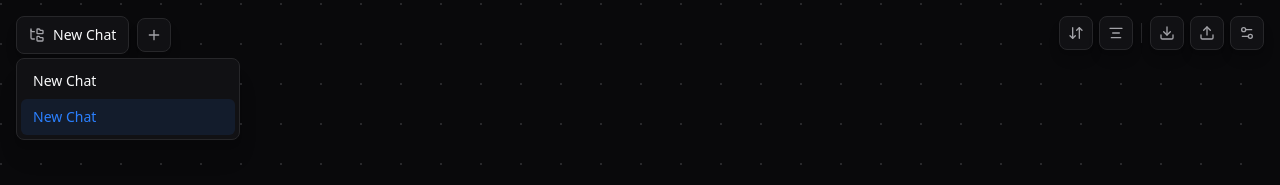
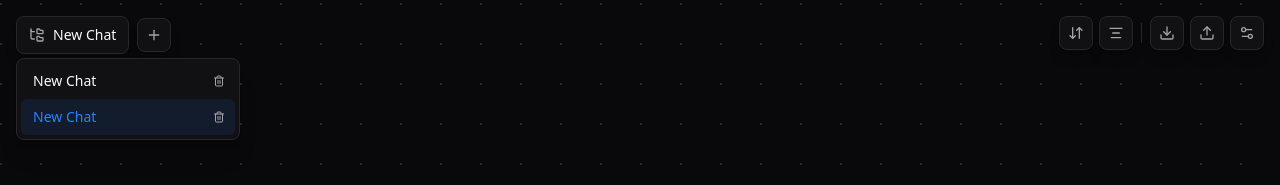
Before and after one commit to Fanaperana/chatgraph, a React (Vite) app: page / in a window 1280 px wide. Both pictures are taken after a click on the button "New Chat". Shown: the top 185 px of the page. Built offline with nearby package versions, Linux system fonts and the light colour scheme.

Commit message:
Add delete functionality to tree items in Toolbar component

```diff
--- a/src/components/Toolbar.tsx
+++ b/src/components/Toolbar.tsx
@@ -1,5 +1,5 @@
 import { useState } from 'react'
-import { Plus, Settings2, Download, Upload, FolderTree, ArrowDownUp, ArrowRightLeft, AlignCenter } from 'lucide-react'
+import { Plus, Settings2, Download, Upload, FolderTree, ArrowDownUp, ArrowRightLeft, AlignCenter, Trash2 } from 'lucide-react'
 import { useChatStore } from '@/store'
 import { cn } from '@/lib/utils'
 import { SettingsPanel } from '@/components/SettingsPanel'
@@ -11,7 +11,7 @@ interface ToolbarProps {
 }
 
 export function Toolbar({ onSnapToLayout, isDragged }: ToolbarProps) {
-  const { trees, activeTreeId, createTree, setActiveTree, settings, setLayoutDirection } = useChatStore()
+  const { trees, activeTreeId, createTree, setActiveTree, deleteTree, settings, setLayoutDirection } = useChatStore()
   const [showSettings, setShowSettings] = useState(false)
   const [showTreeList, setShowTreeList] = useState(false)
 
@@ -80,16 +80,31 @@ export function Toolbar({ onSnapToLayout, isDragged }: ToolbarProps) {
           {showTreeList && (
             <div className="absolute top-full left-0 mt-1 w-56 rounded-lg border border-border bg-card shadow-xl p-1 max-h-64 overflow-y-auto">
               {Object.values(trees).map((tree) => (
-                <button
+                <div
                   key={tree.id}
-                  onClick={() => { setActiveTree(tree.id); setShowTreeList(false) }}
                   className={cn(
-                    'w-full text-left px-3 py-2 rounded-md text-sm transition-colors',
+                    'flex items-center gap-1 rounded-md text-sm transition-colors',
                     tree.id === activeTreeId ? 'bg-primary/10 text-primary' : 'hover:bg-accent'
                   )}
                 >
-                  {tree.name}
-                </button>
+                  <button
+                    onClick={() => { setActiveTree(tree.id); setShowTreeList(false) }}
+                    className="flex-1 text-left px-3 py-2 truncate"
+                  >
+                    {tree.name}
+                  </button>
+                  <button
+                    onClick={(e) => {
+                      e.stopPropagation()
+                      if (confirm(`Delete "${tree.name}"?`)) {
+                        deleteTree(tree.id)
+                      }
+                    }}
+                    className="p-1.5 mr-1 rounded hover:bg-destructive/10 hover:text-destructive text-muted-foreground transition-colors"
+                  >
+                    <Trash2 className="w-3 h-3" />
+                  </button>
+                </div>
               ))}
               {Object.keys(trees).length === 0 && (
                 <p className="px-3 py-2 text-sm text-muted-foreground">No chats yet</p>
```
